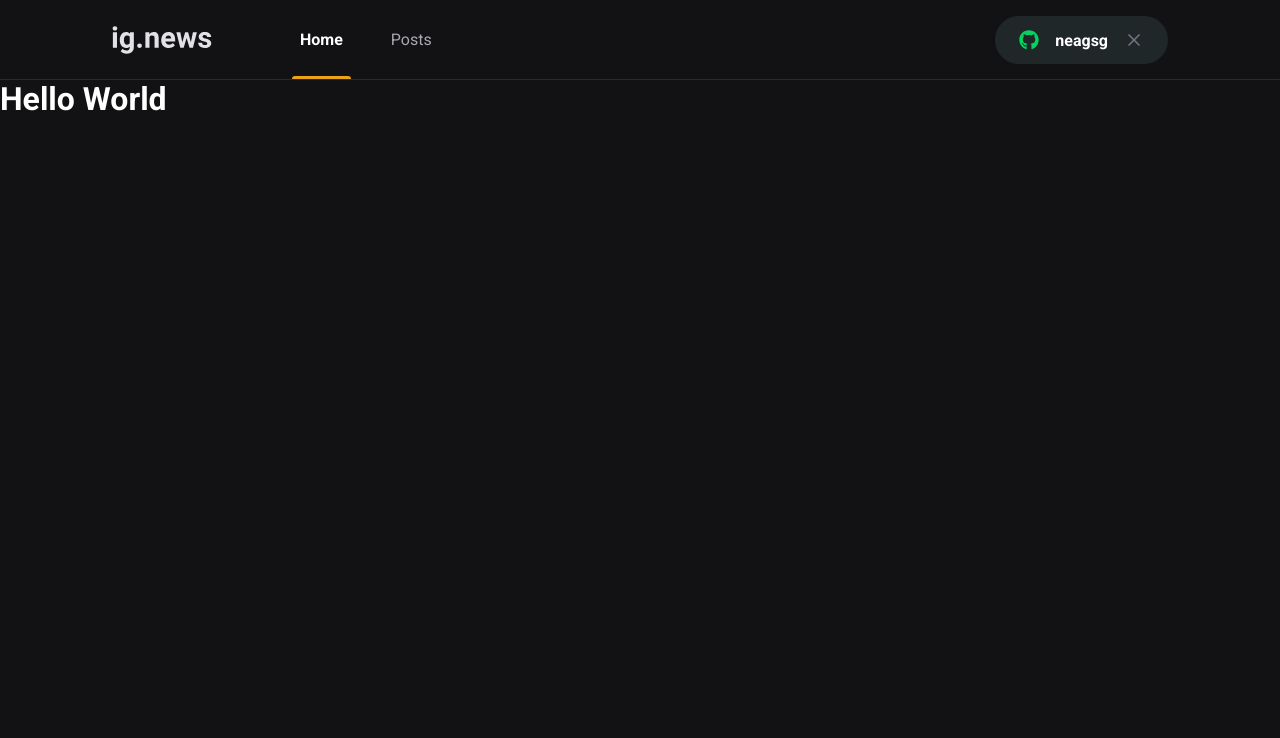
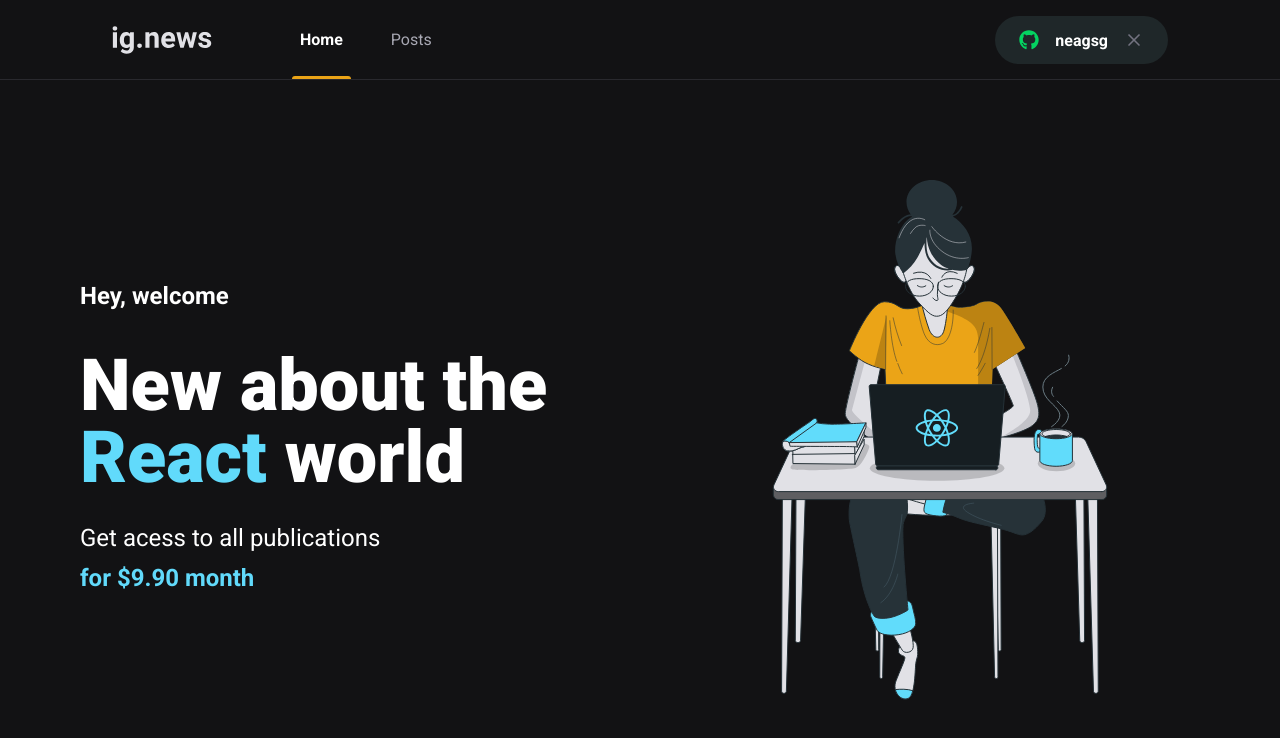
Before and after one commit to neagsg/ignews, a Next.js app: page / in a window 1280 px wide. Shown: the top 738 px of the page. Built offline with nearby package versions, Linux system fonts and the light colour scheme.

Commit message:
chore: add homepage

```diff
--- /dev/null
+++ b/src/pages/home.module.scss
@@ -0,0 +1,39 @@
+.homeContainer {
+  max-width: 1120px;
+  margin: 0 auto;
+  height: calc(100vh - 5rem);
+
+  display: flex;
+  align-items: center;
+  justify-content: space-between;
+}
+
+.homeContent {
+  max-width: 600px;
+  > span {
+    font-size: 1.5rem;
+    font-weight: bold;
+  }
+
+  h1 {
+    font-size: 4.5rem;
+    line-height: 4.5rem;
+    font-weight: 900;
+    margin-top: 2.5rem;
+
+    span {
+      color: var(--cyan-500);
+    }
+  }
+
+  p {
+    font-size: 1.5rem;
+    line-height: 2.5rem;
+    margin-top: 1.5rem;
+
+    span {
+      color: var(--cyan-500);
+      font-weight: bold;
+    }
+  }
+}
--- a/src/pages/index.tsx
+++ b/src/pages/index.tsx
@@ -1,12 +1,30 @@
 import Head from 'next/head'
+import Image from 'next/image'
 
+import styles from './home.module.scss'
 export default function Home() {
   return (
     <>
       <Head>
         <title>Início | ig.news</title>
       </Head>
-      <h1>Hello World</h1>
+      <main className={styles.homeContainer}>
+        <section className={styles.homeContent}>
+          <span>Hey, welcome</span>
+          <h1>New about the <span>React</span> world</h1>
+          <p>
+            Get acess to all publications <br />
+            <span>for $9.90 month</span>
+          </p>
+        </section>
+        <Image
+          src="/images/avatar.svg"
+          alt="Girl coding"
+          width={750}
+          height={750}
+        />
+
+      </main>
     </>
   )
 }
```
